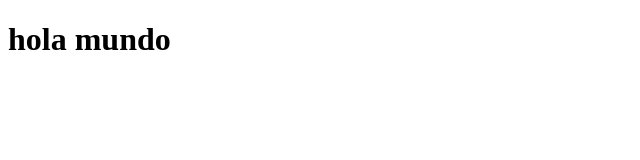
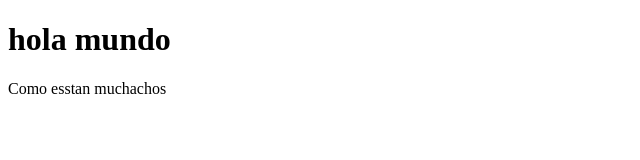
Before and after one commit to gabri222/uf5, a plain HTML site: page index.html in a window 1280 px wide. Shown: the whole page, without its empty margins (0-640 px from the left). Drawn offline with Linux system fonts and the light colour scheme.

Commit message:
Actualice un subtitulo

```diff
--- a/index.html
+++ b/index.html
@@ -7,5 +7,6 @@
 </head>
 <body>
     <h1>hola mundo</h1>
+    <p1>Como esstan muchachos</p1>
 </body>
 </html>
```
